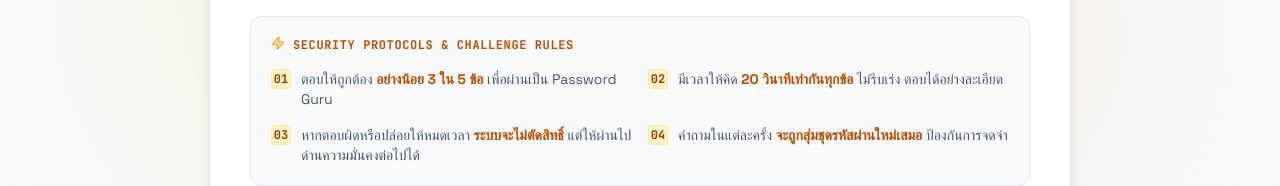
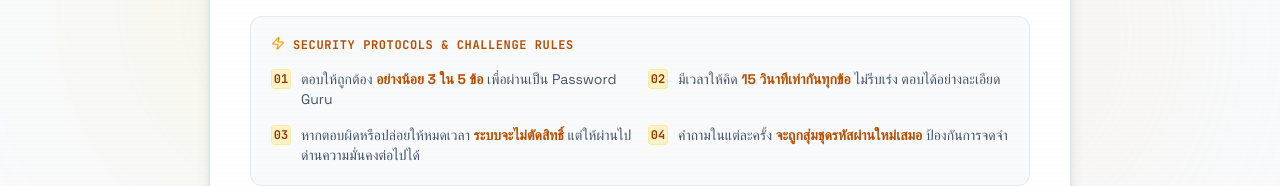
Before and after one commit to touchpagorn/Easy-Password-Game, a React (Vite) app: page / in a window 1280 px wide. Both pictures are taken after a click on the button "ระดับต้น". Shown: the part 388-574 px from the top of the page. Built offline with nearby package versions, Linux system fonts and the light colour scheme.

Commit message:
refactor: adjust easy mode time limit to 15 seconds
Update time limits and UI descriptions to reduce the easy mode duration from 20 to 15 seconds for a more challenging experience.

```diff
--- a/src/App.tsx
+++ b/src/App.tsx
@@ -269,7 +269,7 @@ export default function App() {
                 {(['easy', 'medium', 'hard'] as const).map((diff) => {
                   const isActive = difficulty === diff;
                   const label = diff === 'easy' ? 'ระดับต้น' : diff === 'medium' ? 'ระดับกลาง' : 'ระดับสูง';
-                  const title = diff === 'easy' ? '20 วินาทีทุกข้อ' : diff === 'medium' ? '10 - 3 วินาที' : '5 - 3 วินาที';
+                  const title = diff === 'easy' ? '15 วินาทีทุกข้อ' : diff === 'medium' ? '10 - 3 วินาที' : '5 - 3 วินาที';
                   return (
                     <button
                       key={diff}
@@ -377,7 +377,7 @@ export default function App() {
                   <div className="flex items-start space-x-2.5">
                     <span className="flex-shrink-0 w-5 h-5 rounded bg-amber-100 text-amber-800 border border-amber-200/60 flex items-center justify-center font-bold text-xs font-mono">02</span>
                     {difficulty === 'easy' ? (
-                      <span>มีเวลาให้คิด <span className="font-semibold text-amber-700">20 วินาทีเท่ากันทุกข้อ</span> ไม่รีบเร่ง ตอบได้อย่างละเอียด</span>
+                      <span>มีเวลาให้คิด <span className="font-semibold text-amber-700">15 วินาทีเท่ากันทุกข้อ</span> ไม่รีบเร่ง ตอบได้อย่างละเอียด</span>
                     ) : (
                       <span>ระบบจะบีบเวลาลงเรื่อยๆ จาก <span className="font-semibold text-amber-700">{difficulty === 'medium' ? '10' : '5'} วินาที ลงไปจนถึง 3 วินาที</span> ในด่านสุดท้าย</span>
                     )}
--- a/src/data.ts
+++ b/src/data.ts
@@ -555,7 +555,7 @@ export function generateRandomGame(difficulty: Difficulty = 'medium'): Level[] {
   // Apply difficulty time limit overrides
   levelsList.forEach(level => {
     if (difficulty === 'easy') {
-      level.timeLimit = 20;
+      level.timeLimit = 15;
     } else if (difficulty === 'hard') {
       if (level.id === 1) level.timeLimit = 5;
       else if (level.id === 2) level.timeLimit = 4.5;
```
